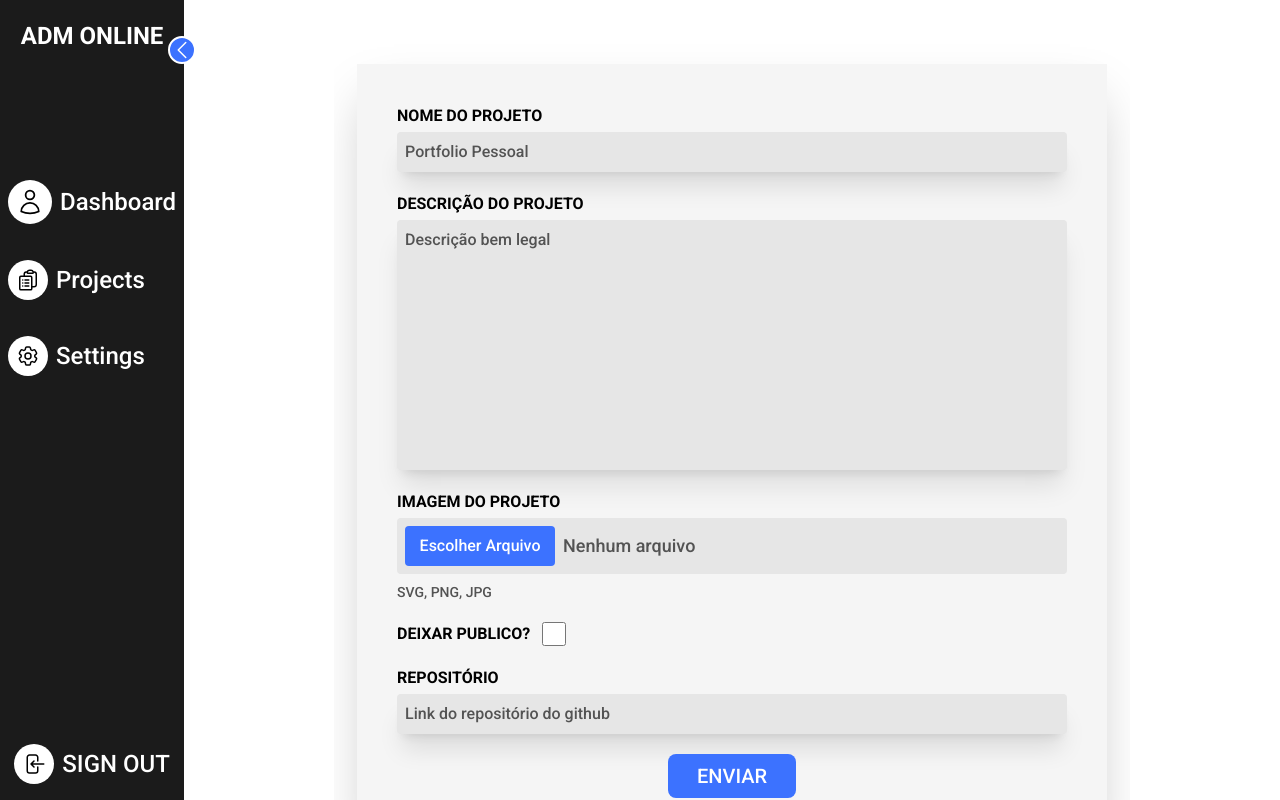
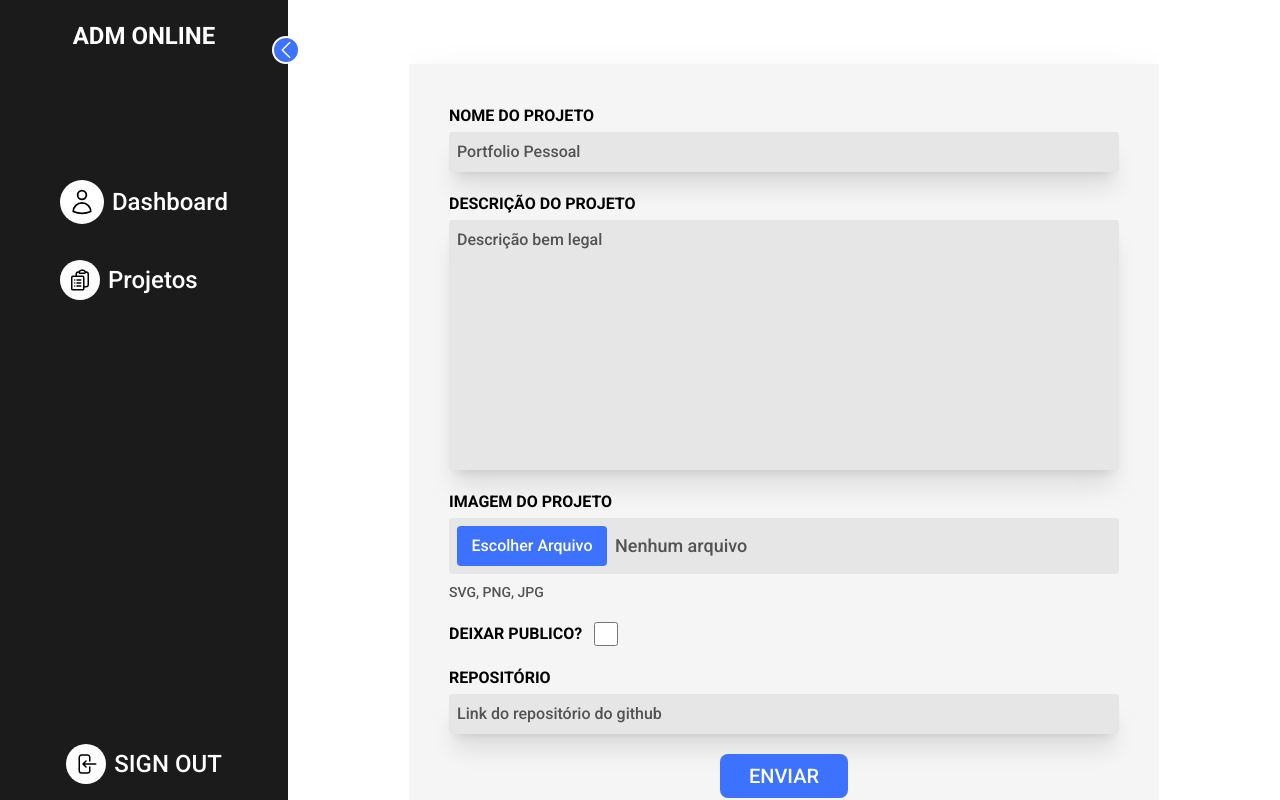
Before and after one commit to Cheeviiii/Cheevi-Portfolio, a Next.js app: page /admin/projects/create in a window 1280 px wide. Built offline with nearby package versions, Linux system fonts and the light colour scheme.

Commit message:
fix: security

```diff
--- a/src/app/admin/page.tsx
+++ b/src/app/admin/page.tsx
@@ -1,17 +1,13 @@
+import { LoadingSpinner } from "@/components/Loading";
 import { ProjetosStatus } from "@/components/ProjetosDashboard";
-import { getServerSession } from "next-auth";
-import { redirect } from "next/navigation";
+import { Suspense } from "react";
 
 export default async function Dashboard() {
-  const session = await getServerSession();
-
-  if (!session) {
-    redirect("/api/auth/signin?callbackUrl=/admin");
-  }
-
   return (
-    <div className="w-[1350px] mx-[125px]">
-      <ProjetosStatus />
+    <div className="w-[1350px] mx-auto">
+      <Suspense fallback={<LoadingSpinner />}>
+        <ProjetosStatus />
+      </Suspense>
     </div>
   );
 }
--- a/src/app/admin/projects/[id]/page.tsx
+++ b/src/app/admin/projects/[id]/page.tsx
@@ -1,11 +1,15 @@
 import { FormEditProject } from "@/components/Form";
+import { LoadingSpinner } from "@/components/Loading";
+import { Suspense } from "react";
 
 export default function ProjectEdit({ params }: { params: { id: string } }) {
   const id = params.id;
 
   return (
-    <div className="w-[1250px] mx-[150px]">
-      <FormEditProject id={id} />
+    <div className="w-[1350px] mx-auto">
+      <Suspense fallback={<LoadingSpinner />}>
+        <FormEditProject id={id} />
+      </Suspense>
     </div>
   );
 }
--- a/src/app/admin/projects/create/page.tsx
+++ b/src/app/admin/projects/create/page.tsx
@@ -4,7 +4,7 @@ import { Suspense } from "react";
 export default function CreateProject() {
   return (
     <Suspense fallback={"Loading..."}>
-      <div className="w-[1250px] mx-[150px]">
+      <div className="w-[1350] mx-auto">
         <FormCreateProject />
       </div>
     </Suspense>
--- a/src/app/admin/projects/page.tsx
+++ b/src/app/admin/projects/page.tsx
@@ -4,7 +4,7 @@ import { LoadingSpinner } from "@/components/Loading";
 
 export default function ProjectsPage() {
   return (
-    <div className="w-[1350px] mx-[125px]">
+    <div className="w-[1350px] mx-auto">
       <Suspense fallback={<LoadingSpinner />}>
         <Projects />
       </Suspense>
--- a/src/components/SideBar/index.tsx
+++ b/src/components/SideBar/index.tsx
@@ -86,29 +86,10 @@ export default function Sidebar() {
                   />
                 </svg>
               </div>
-              <li className={`${open ? "" : "hidden"} text-2xl font-medium`}>Projects</li>
+              <li className={`${open ? "" : "hidden"} text-2xl font-medium`}>Projetos</li>
             </Link>
 
-            <div className="flex items-center gap-2 p-2 transition-colors text-white hover:bg-white hover:text-black rounded-2xl cursor-pointer">
-              <div className="bg-white p-2 rounded-full">
-                <svg
-                  xmlns="http://www.w3.org/2000/svg"
-                  fill="none"
-                  viewBox="0 0 24 24"
-                  strokeWidth={1.5}
-                  stroke="currentColor"
-                  className="w-6 h-6 text-black"
-                >
-                  <path
-                    strokeLinecap="round"
-                    strokeLinejoin="round"
-                    d="M9.594 3.94c.09-.542.56-.94 1.11-.94h2.593c.55 0 1.02.398 1.11.94l.213 1.281c.063.374.313.686.645.87.074.04.147.083.22.127.324.196.72.257 1.075.124l1.217-.456a1.125 1.125 0 011.37.49l1.296 2.247a1.125 1.125 0 01-.26 1.431l-1.003.827c-.293.24-.438.613-.431.992a6.759 6.759 0 010 .255c-.007.378.138.75.43.99l1.005.828c.424.35.534.954.26 1.43l-1.298 2.247a1.125 1.125 0 01-1.369.491l-1.217-.456c-.355-.133-.75-.072-1.076.124a6.57 6.57 0 01-.22.128c-.331.183-.581.495-.644.869l-.213 1.28c-.09.543-.56.941-1.11.941h-2.594c-.55 0-1.02-.398-1.11-.94l-.213-1.281c-.062-.374-.312-.686-.644-.87a6.52 6.52 0 01-.22-.127c-.325-.196-.72-.257-1.076-.124l-1.217.456a1.125 1.125 0 01-1.369-.49l-1.297-2.247a1.125 1.125 0 01.26-1.431l1.004-.827c.292-.24.437-.613.43-.992a6.932 6.932 0 010-.255c.007-.378-.138-.75-.43-.99l-1.004-.828a1.125 1.125 0 01-.26-1.43l1.297-2.247a1.125 1.125 0 011.37-.491l1.216.456c.356.133.751.072 1.076-.124.072-.044.146-.087.22-.128.332-.183.582-.495.644-.869l.214-1.281z"
-                  />
-                  <path strokeLinecap="round" strokeLinejoin="round" d="M15 12a3 3 0 11-6 0 3 3 0 016 0z" />
-                </svg>
-              </div>
-              <li className={`${open ? "" : "hidden"} text-2xl font-medium `}>Settings</li>
-            </div>
+
           </ul>
 
           <a
--- a/src/middleware.ts
+++ b/src/middleware.ts
@@ -1,3 +1,3 @@
 export { default } from "next-auth/middleware";
 
-export const config = { matcher: ["/admin", "/admin/dashboard"] };
+export const config = { matcher: ["/admin/:path*"] };
```
